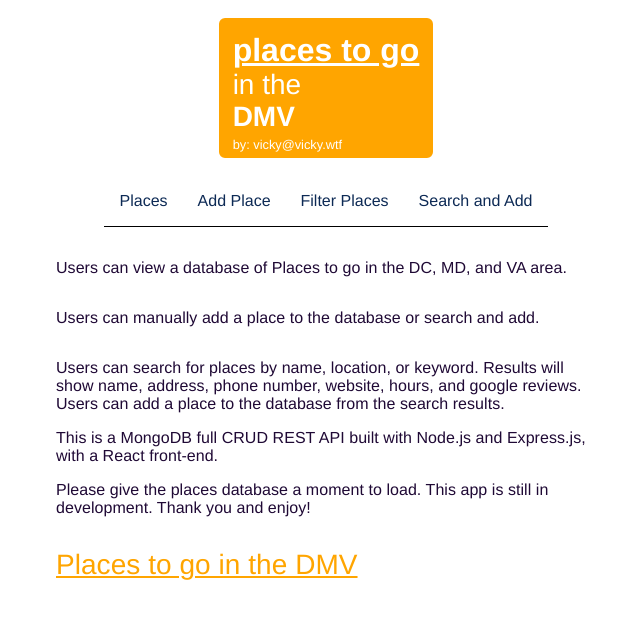
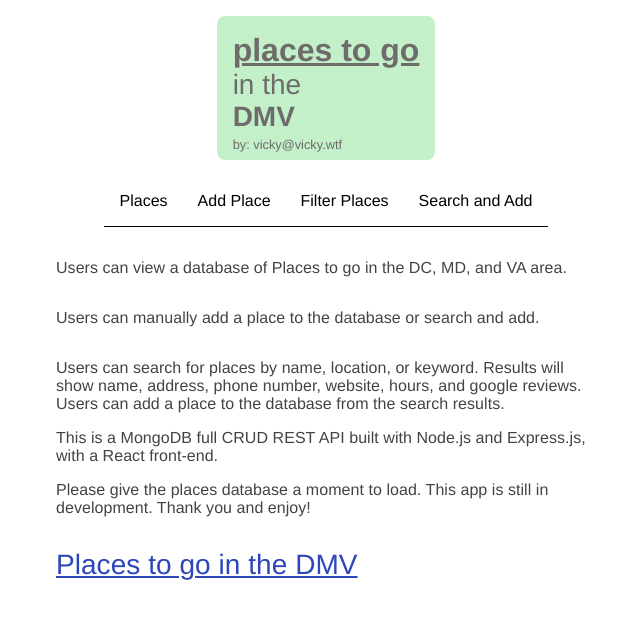
Before and after one commit to vickyphung/places-client, a React (Create React App) app: page / in a window 1280 px wide. Shown: the top 618 px of the page, without its empty margins (314-954 px from the left). Built offline with nearby package versions, Linux system fonts and the light colour scheme.

Commit message:
updated css

```diff
--- a/src/App.css
+++ b/src/App.css
@@ -33,7 +33,7 @@
 
 Link, a {
   text-decoration: none;
-  color: #0d2a55;
+  color: black;
 }
 
 Link:hover {
--- a/src/components/Home/styles.css
+++ b/src/components/Home/styles.css
@@ -1,3 +1,7 @@
+.home{
+    background: white;
+}
+
 .click {
     font-size: 2rem;
     margin-top: 1em;
@@ -10,7 +14,7 @@
 }
 
 .placesTG {
-    color: white;
+    color: #6e6b6b;
     font-size: 2rem;
     font-weight: bold;
     text-decoration: underline;
@@ -35,16 +39,15 @@
     font-size: 1.75rem;
     display: flex;
     flex-direction: column;
-    border: 8px solid orange;
-    background-color: orange;
+    border: 2px solid #c3f0c8;
+    background-color: #c3f0c8;
     border-radius: 8px;
     padding: .5em;
-    color: white;
-    border: 2px solid white;
+    color: #6e6b6b;
 }
 .placesLink {
     font-size: 1.75rem;
-    color: orange;
+    color: #2d46b9;
     text-decoration: underline;
 }
 
@@ -56,7 +59,7 @@
     /* align-self: center; */
     /* align-items: center; */
     width: 540px;
-    color: rgb(31, 9, 53);
+    color: #444343;
     letter-spacing: .05px;
 }
 
--- a/src/components/Places/index.js
+++ b/src/components/Places/index.js
@@ -66,7 +66,7 @@ const Places = (props) => {
         {console.log(places)}
         <div className="title">
           <Link className="homepage" to="/">
-            <div className="siteName">
+            <div className="siteNameTwo">
               <span className="placesTG">places to go</span>
               in the <span className="bold">DMV</span>
               <p className="credit">by: vicky@vicky.wtf</p>
@@ -128,7 +128,7 @@ const Places = (props) => {
                           <h2>
                             <AccordionButton
                               className="reviewDrop"
-                              _expanded={{ bg: "#4094c2", color: "white" }}
+                              _expanded={{ bg: "#495db8", color: "white" }}
                             >
                               <Box flex="1" textAlign="left">
                                 <p className="reviewLabel">Reviews</p>
@@ -179,7 +179,8 @@ const Places = (props) => {
                     {/* <Button onClick={() => props.setPlaceUpdateId(placeList._id)}>Edit</Button>   */}
 
                     <button
-                      title="edit post"
+                      title="edit place"
+                      className="editBtn"
                       onClick={() => {
                         props.setPlaceUpdateId(placeList._id);
                       }}
@@ -188,7 +189,8 @@ const Places = (props) => {
                     </button>
 
                     <button
-                      // className="deletePlaceBtn"
+                      className="editBtn"
+                      title="delete place"
                       onClick={() => {
                         delPost(placeList._id);
                       }}
--- a/src/components/Places/style.css
+++ b/src/components/Places/style.css
@@ -5,7 +5,7 @@
     justify-content: center;
     align-items: center;
     position: fixed;
-    background: rgba(245, 242, 242, 0.834);
+    background: #c3f0c8;
     z-index: 1;
 }
 
@@ -13,7 +13,7 @@
     width: 64px;
     height: 64px;
     border: 8px solid;
-    border-color: orange transparent orange transparent;
+    border-color: #2d46b9 transparent #2d46b9 transparent;
     border-radius: 50%;
     animation: spin-anim 1.2s linear infinite;
 }
@@ -25,6 +25,21 @@
     100% {
         transform: rotate(360deg);
     }
+}
+
+.container{
+    background: #c3f0c8;
+}
+
+.siteNameTwo {
+    font-size: 1.75rem;
+    display: flex;
+    flex-direction: column;
+    border: 2px solid #ffcdd2;
+    background-color: #ffcdd2;
+    border-radius: 8px;
+    padding: .5em;
+    color: #6e6b6b;
 }
 
 .placeList {
@@ -43,9 +58,9 @@
     margin-bottom: -.5em
 }
 .place {
-    border: 5px solid #0d2a55;
-    border-radius: 5px;
-    background-color: #0077b6;
+    border: 5px solid #2d46b9;
+    border-radius: 10px;
+    background-color: #2d46b9;
     color: #caf0f8;
     margin: 1em;
     width: 300px;
@@ -60,7 +75,7 @@
 
 .placeName {
     font-size: 1.05em;
-    color: #276a8f;
+    color: #2d46b9;
     /* color:white; */
     border: 2px solid white;
     background-color: white;
@@ -76,9 +91,9 @@
 .address {
     padding: .25rem;
     /* width: 300px; */
-    border: 1px solid #4094c2;
+    border: 1px solid #2d46b9;
     color: white;
-    background-color: #4094c2;
+    background-color: #495db8;
     border-radius: 5px;
     /* font-size: 1.25em; */
     height: 70px;
@@ -116,10 +131,10 @@
 }
 
 .reviewDrop {
-    background-color: #0077b6;
+    background-color: #2d46b9;
     width: 300px;
     height: 40px;
-    border: 1px solid #4094c2;
+    border: 1px solid #495db8;
 
     /* font-size: 1em; */
     color: rgb(236, 233, 233);
@@ -128,7 +143,7 @@
 
 
 .reviewDrop:hover {
-    background-color: #4094c2;
+    background-color: #495db8;
     color: white;
 
 }
@@ -137,7 +152,7 @@
 .reviewsBox{
     padding-left: 1rem;
     margin-top: -1rem;
-    border: 1px solid #4094c2;
+    border: 1px solid #495db8;
     border-radius: 5px;
 }
 
@@ -192,14 +207,18 @@ input {
 
 button {
     /* padding: .75em; */
-    border: 1.5px solid #4094c2;
+    border: 1.5px solid #495db8;
     border-radius: 10px;
-    background-color: #4094c2;
+    background-color: #495db8;
     color: #0d2a55;
     width: fit-content;
     padding: .5rem;
 }
 
+
+.editBtn{
+    color:#b2b2b2
+}
 .accordIcon{
     font-size: 1.75em;
 }
```
